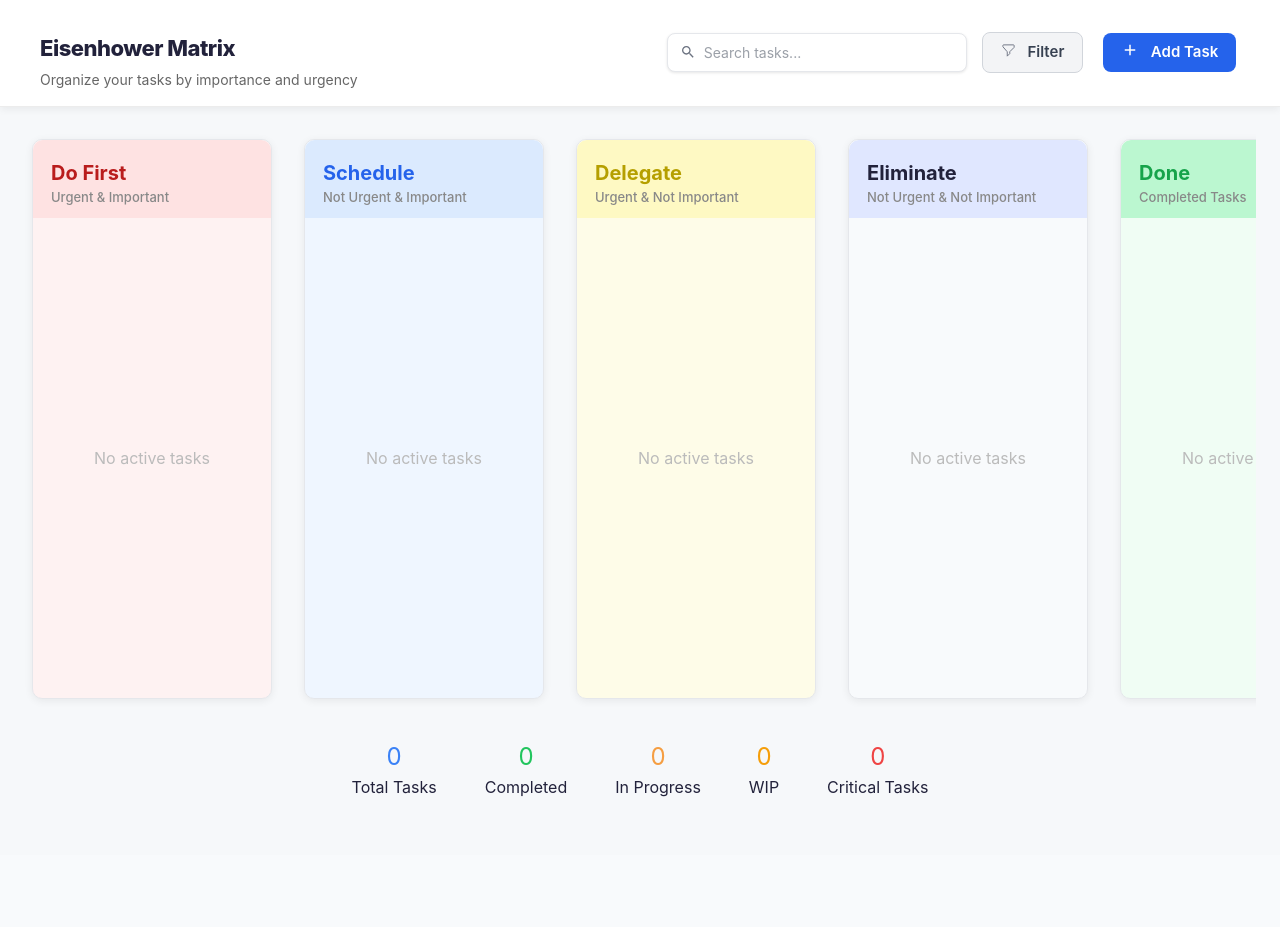
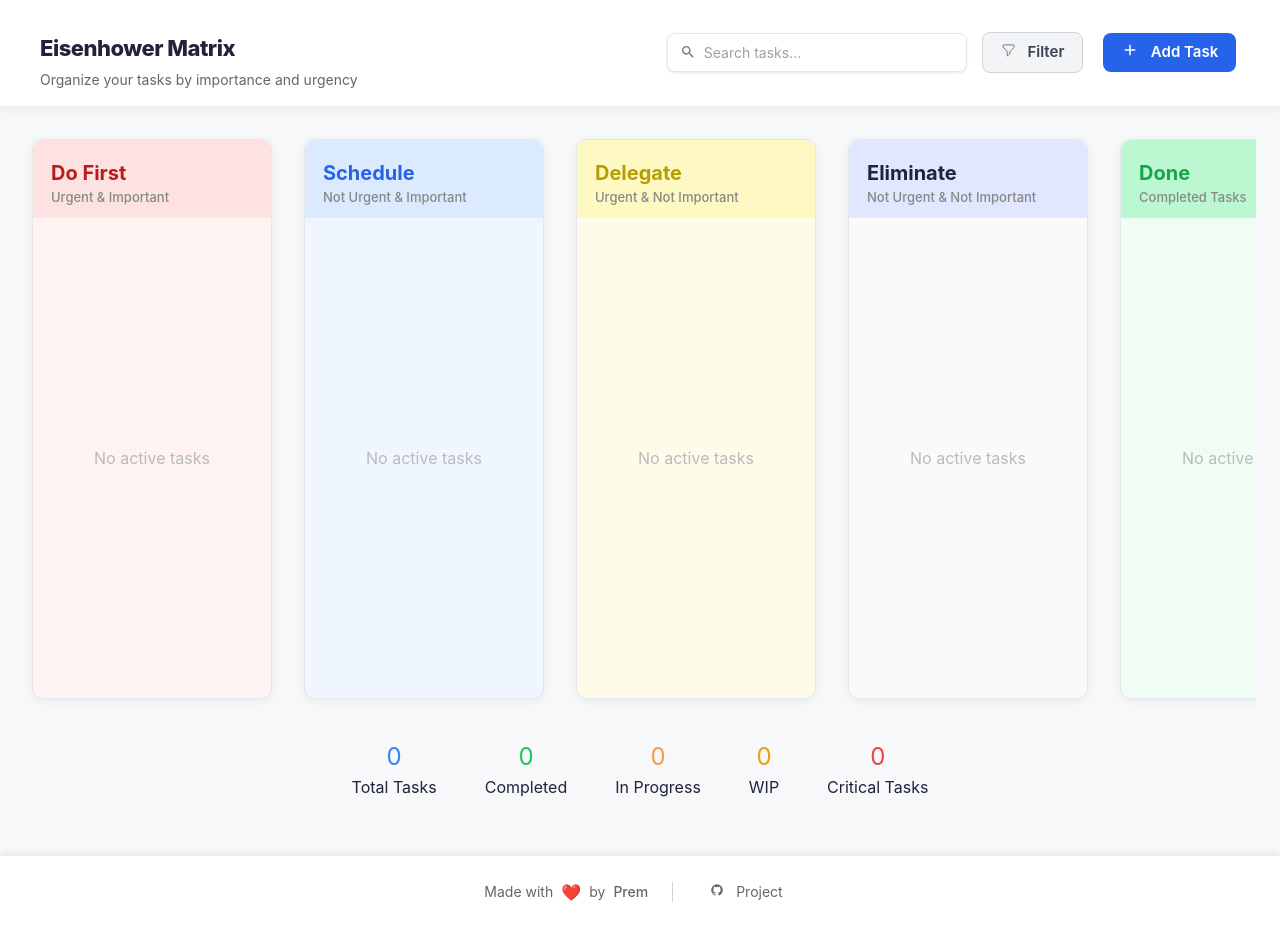
Before and after one commit to premkpavuluri/daily-checklist, a Next.js app: page / in a window 1280 px wide. Before the commit the page ends 855 px from the top, so only its background shows below. Built offline with nearby package versions, Linux system fonts and the light colour scheme.

Commit message:
Prem | Done: Added footer

```diff
--- /dev/null
+++ b/src/components/atoms/Footer.tsx
@@ -0,0 +1,144 @@
+import React from 'react';
+import Icon from './Icon';
+import { config } from '../../lib/config';
+
+const Footer: React.FC = () => {
+  return (
+    <footer style={{
+      background: '#fff',
+      borderTop: '1px solid #ececec',
+      padding: '16px 40px',
+      marginTop: 'auto',
+      boxShadow: '0 -2px 8px #0001'
+    }}>
+      <div style={{
+        display: 'flex',
+        justifyContent: 'center',
+        alignItems: 'center',
+        gap: '16px',
+        maxWidth: '1200px',
+        margin: '0 auto'
+      }}>
+        <span style={{
+          display: 'flex',
+          alignItems: 'center',
+          gap: '8px',
+          fontSize: '14px',
+          color: '#666'
+        }}>
+          Made with
+          <span
+            style={{
+              position: 'relative',
+              display: 'inline-flex',
+              alignItems: 'center',
+              justifyContent: 'center',
+              width: '20px',
+              height: '20px',
+              color: '#e53e3e',
+              cursor: 'pointer',
+              transition: 'all 0.3s ease',
+              fontSize: '16px'
+            }}
+            onMouseEnter={(e) => {
+              e.currentTarget.style.transform = 'scale(1.2)';
+              e.currentTarget.style.color = '#dc2626';
+            }}
+            onMouseLeave={(e) => {
+              e.currentTarget.style.transform = 'scale(1)';
+              e.currentTarget.style.color = '#e53e3e';
+            }}
+          >
+            ❤️
+            <span
+              style={{
+                position: 'absolute',
+                top: '-25px',
+                left: '50%',
+                transform: 'translateX(-50%)',
+                background: '#333',
+                color: '#fff',
+                padding: '4px 8px',
+                borderRadius: '4px',
+                fontSize: '12px',
+                whiteSpace: 'nowrap',
+                opacity: 0,
+                pointerEvents: 'none',
+                transition: 'opacity 0.2s ease',
+                zIndex: 10
+              }}
+              onMouseEnter={(e) => {
+                e.currentTarget.style.opacity = '1';
+              }}
+              onMouseLeave={(e) => {
+                e.currentTarget.style.opacity = '0';
+              }}
+            >
+              prem
+            </span>
+          </span>
+          by{' '}
+          <a
+            href={config.github.profile}
+            target="_blank"
+            rel="noopener noreferrer"
+            style={{
+              color: '#666',
+              textDecoration: 'none',
+              fontWeight: '500',
+              transition: 'color 0.2s ease'
+            }}
+            onMouseEnter={(e) => {
+              e.currentTarget.style.color = '#333';
+            }}
+            onMouseLeave={(e) => {
+              e.currentTarget.style.color = '#666';
+            }}
+          >
+            Prem
+          </a>
+        </span>
+
+        <div style={{
+          width: '1px',
+          height: '20px',
+          background: '#d1d5db',
+          margin: '0 8px'
+        }} />
+
+        <a
+          href={config.github.repository}
+          target="_blank"
+          rel="noopener noreferrer"
+          style={{
+            display: 'flex',
+            alignItems: 'center',
+            gap: '8px',
+            color: '#666',
+            textDecoration: 'none',
+            fontSize: '14px',
+            padding: '8px 12px',
+            borderRadius: '6px',
+            transition: 'all 0.2s ease',
+            border: '1px solid transparent'
+          }}
+          onMouseEnter={(e) => {
+            e.currentTarget.style.color = '#333';
+            e.currentTarget.style.background = '#f3f4f6';
+            e.currentTarget.style.borderColor = '#d1d5db';
+          }}
+          onMouseLeave={(e) => {
+            e.currentTarget.style.color = '#666';
+            e.currentTarget.style.background = 'transparent';
+            e.currentTarget.style.borderColor = 'transparent';
+          }}
+        >
+          <Icon name="github" size={18} color="currentColor" />
+          Project
+        </a>
+      </div>
+    </footer>
+  );
+};
+
+export default Footer;
--- a/src/components/atoms/Icon.tsx
+++ b/src/components/atoms/Icon.tsx
@@ -1,7 +1,7 @@
 import React from 'react';
 
 interface IconProps {
-  name: 'edit' | 'delete' | 'done' | 'pause' | 'calendar' | 'clock' | 'plus' | 'close' | 'notes' | 'eye' | 'eye-closed' | 'play' | 'filter' | 'tag' | 'alert' | 'search';
+  name: 'edit' | 'delete' | 'done' | 'pause' | 'calendar' | 'clock' | 'plus' | 'close' | 'notes' | 'eye' | 'eye-closed' | 'play' | 'filter' | 'tag' | 'alert' | 'search' | 'github' | 'message-circle';
   size?: number;
   color?: string;
 }
@@ -23,6 +23,8 @@ const icons: Record<string, React.ReactElement> = {
   tag: <svg width="1em" height="1em" viewBox="0 0 24 24" fill="none"><path d="M21.41 11.58l-9-9C12.05 2.22 11.55 2 11 2H4c-1.1 0-2 .9-2 2v7c0 .55.22 1.05.59 1.42l9 9c.78.78 2.05.78 2.83 0l7-7c.78-.78.78-2.05 0-2.83zM5.5 7C4.67 7 4 6.33 4 5.5S4.67 4 5.5 4 7 4.67 7 5.5 6.33 7 5.5 7z" fill="currentColor"/></svg>,
   alert: <svg width="1em" height="1em" viewBox="0 0 24 24" fill="none"><path d="M12 2L1 21h22L12 2zm0 3.17L19.83 19H4.17L12 5.17zM11 16h2v2h-2zm0-6h2v4h-2z" fill="currentColor"/></svg>,
   search: <svg width="1em" height="1em" viewBox="0 0 24 24" fill="none"><path d="M15.5 14h-.79l-.28-.27C15.41 12.59 16 11.11 16 9.5 16 5.91 13.09 3 9.5 3S3 5.91 3 9.5 5.91 16 9.5 16c1.61 0 3.09-.59 4.23-1.57l.27.28v.79l5 4.99L20.49 19l-4.99-5zm-6 0C7.01 14 5 11.99 5 9.5S7.01 5 9.5 5 14 7.01 14 9.5 11.99 14 9.5 14z" fill="currentColor"/></svg>,
+  github: <svg width="1em" height="1em" viewBox="0 0 24 24" fill="none"><path d="M12 2A10 10 0 0 0 2 12c0 4.42 2.87 8.17 6.84 9.5.5.08.66-.23.66-.5v-1.69c-2.77.6-3.36-1.34-3.36-1.34-.46-1.16-1.11-1.47-1.11-1.47-.91-.62.07-.6.07-.6 1 .07 1.53 1.03 1.53 1.03.87 1.52 2.34 1.07 2.91.83.09-.65.35-1.09.63-1.34-2.22-.25-4.55-1.11-4.55-4.92 0-1.11.38-2 1.03-2.71-.1-.25-.45-1.29.1-2.64 0 0 .84-.27 2.75 1.02.79-.22 1.65-.33 2.5-.33.85 0 1.71.11 2.5.33 1.91-1.29 2.75-1.02 2.75-1.02.55 1.35.2 2.39.1 2.64.65.71 1.03 1.6 1.03 2.71 0 3.82-2.34 4.66-4.57 4.91.36.31.69.92.69 1.85V21c0 .27.16.59.67.5C19.14 20.16 22 16.42 22 12A10 10 0 0 0 12 2z" fill="currentColor"/></svg>,
+  'message-circle': <svg width="1em" height="1em" viewBox="0 0 24 24" fill="none"><path d="M21 15a2 2 0 0 1-2 2H7l-4 4V5a2 2 0 0 1 2-2h14a2 2 0 0 1 2 2z" stroke="currentColor" strokeWidth="1.5"/></svg>,
 };
 
 const Icon: React.FC<IconProps> = ({ name, size = 20, color }) => (
--- /dev/null
+++ b/src/lib/config.ts
@@ -0,0 +1,10 @@
+export const config = {
+  github: {
+    profile: 'https://github.com/premkpavuluri',
+    repository: 'https://github.com/premkpavuluri/daily-checklist'
+  },
+  app: {
+    name: 'Eisenhower Matrix',
+    description: 'Organize your tasks by importance and urgency'
+  }
+};
--- a/src/pages/index.tsx
+++ b/src/pages/index.tsx
@@ -4,6 +4,7 @@ import MatrixBoard from '../components/organisms/MatrixBoard';
 import Overview from '../components/organisms/Overview';
 import { Task, TaskState } from '../components/molecules/TaskCard';
 import Icon from '../components/atoms/Icon';
+import Footer from '../components/atoms/Footer';
 import ConfirmationDialog from '../components/molecules/ConfirmationDialog';
 import TagFilterDropdown from '../components/molecules/TagFilterDropdown';
 import SearchBar from '../components/molecules/SearchBar';
@@ -145,7 +146,7 @@ const EisenhowerMatrixApp = () => {
   const filteredTasks = filterTasksByTags(searchFilteredTasks, selectedTags, 'OR');
 
   return (
-    <div style={{ minHeight: '100vh', background: '#f6f8fa', padding: 0, position: 'relative' }}>
+    <div style={{ minHeight: '100vh', background: '#f6f8fa', padding: 0, position: 'relative', display: 'flex', flexDirection: 'column' }}>
       <div style={{ background: '#fff', padding: '32px 40px 16px 40px', boxShadow: '0 2px 8px #0001', borderBottom: '1px solid #ececec', position: 'relative' }}>
         <div style={{ position: 'absolute', top: 32, right: 40, zIndex: 10, display: 'flex', alignItems: 'center', gap: 12 }}>
           <SearchBar
@@ -212,7 +213,7 @@ const EisenhowerMatrixApp = () => {
         confirmText="Delete"
         cancelText="Cancel"
       />
-      <div style={{ padding: 24 }}>
+      <div style={{ padding: 24, flex: 1 }}>
         <MatrixBoard
           tasks={filteredTasks}
           onTaskStateChange={handleTaskStateChange}
@@ -221,6 +222,7 @@ const EisenhowerMatrixApp = () => {
         />
         <Overview tasks={filteredTasks} />
       </div>
+      <Footer />
     </div>
   );
 };
```
Also changed, not shown: 1 other file (tests, documents, lock files or other folders).
